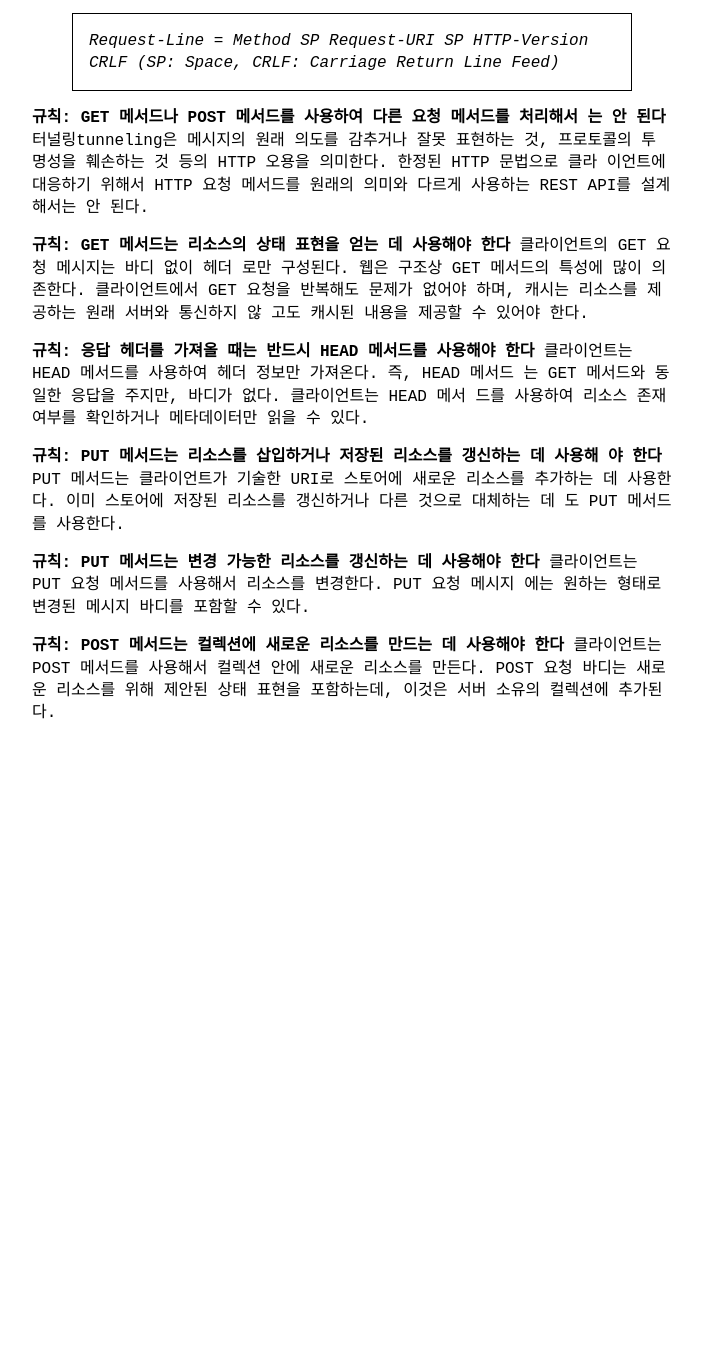
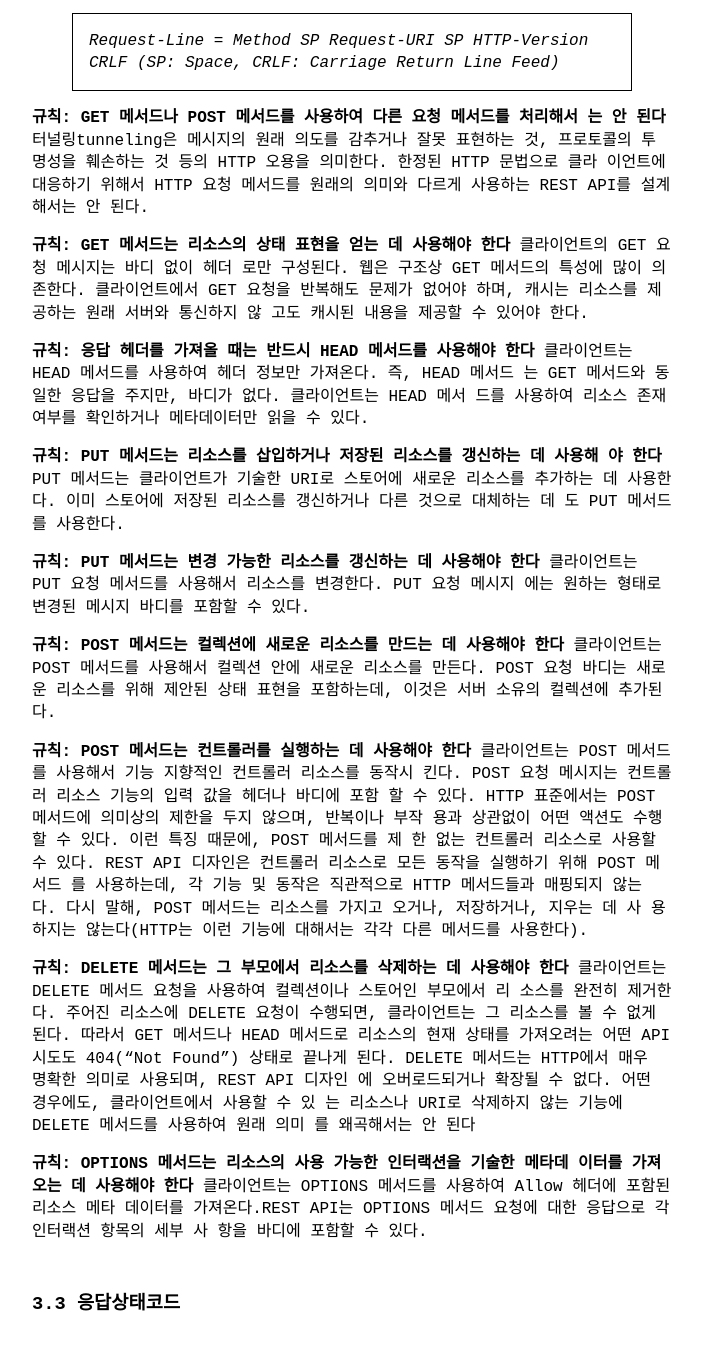
Before and after one commit to khjzzm/khjzzm.github.io, a Jekyll site: the page built from _posts/2023-02-22-Rest-API-Design-Pattern.md, in a window 1280 px wide and 1400 px high, scrolled down 7361 px. Shown: the top 1350 px of the window, without its empty margins (288-990 px from the left). Built offline with Jekyll 4.4.1, drawn with Linux system fonts in a browser that asks for light colours; before the commit the page ends 8166 px from its top, so only the background shows below that.

```diff
--- a/_posts/2023-02-22-Rest-API-Design-Pattern.md
+++ b/_posts/2023-02-22-Rest-API-Design-Pattern.md
@@ -212,3 +212,17 @@ PUT 메서드는 클라이언트가 기술한 URI로 스토어에 새로운 리
 
 **규칙: POST 메서드는 컬렉션에 새로운 리소스를 만드는 데 사용해야 한다**
 클라이언트는 POST 메서드를 사용해서 컬렉션 안에 새로운 리소스를 만든다. POST 요청 바디는 새로운 리소스를 위해 제안된 상태 표현을 포함하는데, 이것은 서버 소유의 컬렉션에 추가된다.
+
+**규칙: POST 메서드는 컨트롤러를 실행하는 데 사용해야 한다**
+클라이언트는 POST 메서드를 사용해서 기능 지향적인 컨트롤러 리소스를 동작시 킨다. POST 요청 메시지는 컨트롤러 리소스 기능의 입력 값을 헤더나 바디에 포함 할 수 있다.
+HTTP 표준에서는 POST 메서드에 의미상의 제한을 두지 않으며, 반복이나 부작 용과 상관없이 어떤 액션도 수행할 수 있다. 이런 특징 때문에, POST 메서드를 제 한 없는 컨트롤러 리소스로 사용할 수 있다.
+REST API 디자인은 컨트롤러 리소스로 모든 동작을 실행하기 위해 POST 메서드 를 사용하는데, 각 기능 및 동작은 직관적으로 HTTP 메서드들과 매핑되지 않는 다. 다시 말해, POST 메서드는 리소스를 가지고 오거나, 저장하거나, 지우는 데 사 용하지는 않는다(HTTP는 이런 기능에 대해서는 각각 다른 메서드를 사용한다).
+
+**규칙: DELETE 메서드는 그 부모에서 리소스를 삭제하는 데 사용해야 한다**
+클라이언트는 DELETE 메서드 요청을 사용하여 컬렉션이나 스토어인 부모에서 리 소스를 완전히 제거한다. 주어진 리소스에 DELETE 요청이 수행되면, 클라이언트는 그 리소스를 볼 수 없게 된다. 따라서 GET 메서드나 HEAD 메서드로 리소스의 현재 상태를 가져오려는 어떤 API 시도도 404(“Not Found”) 상태로 끝나게 된다.
+DELETE 메서드는 HTTP에서 매우 명확한 의미로 사용되며, REST API 디자인 에 오버로드되거나 확장될 수 없다. 어떤 경우에도, 클라이언트에서 사용할 수 있 는 리소스나 URI로 삭제하지 않는 기능에 DELETE 메서드를 사용하여 원래 의미 를 왜곡해서는 안 된다
+
+**규칙: OPTIONS 메서드는 리소스의 사용 가능한 인터랙션을 기술한 메타데 이터를 가져오는 데 사용해야 한다**
+클라이언트는 OPTIONS 메서드를 사용하여 Allow 헤더에 포함된 리소스 메타 데이터를 가져온다.REST API는 OPTIONS 메서드 요청에 대한 응답으로 각 인터랙션 항목의 세부 사 항을 바디에 포함할 수 있다.
+
+### 3.3 응답상태코드
```
